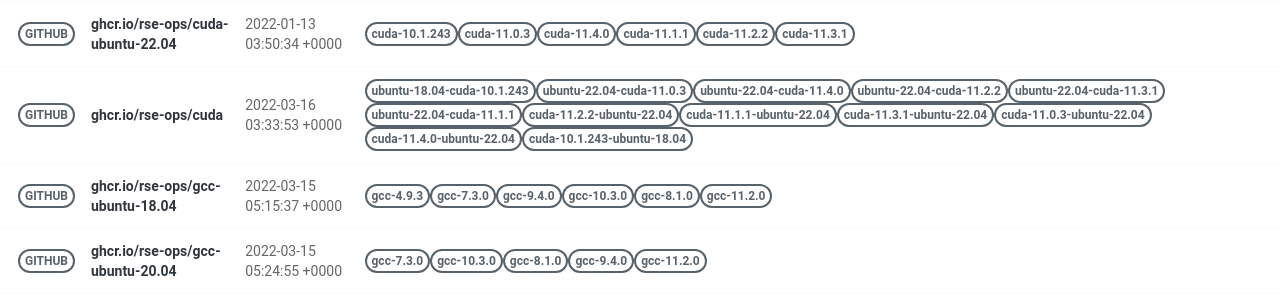
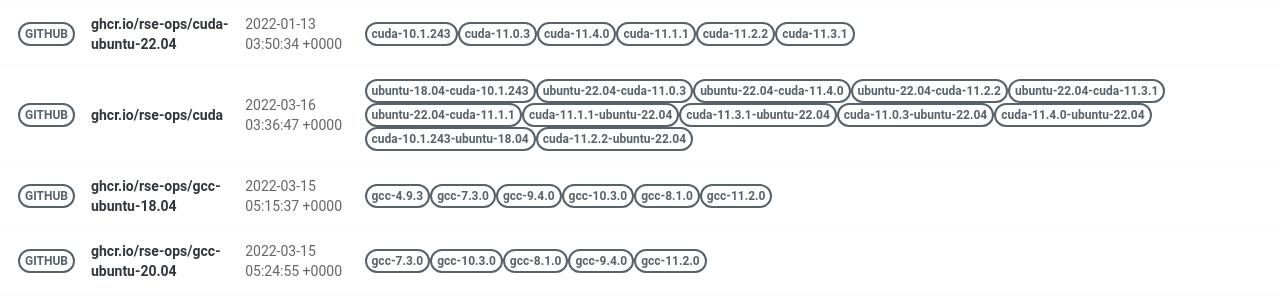
Before and after one commit to rse-ops/docker-images, a Jekyll site: the page built from pages/index.md, in a window 1280 px wide. Shown: the part 428-728 px from the top of the page. Built offline with Jekyll 4.4.1, drawn with Linux system fonts in a browser that asks for light colours; nearby versions of some CDN libraries.

Commit message:
Automated push to update library 2022-03-16

```diff
--- a/_library/ghcr.io-rse-ops-cuda.md
+++ b/_library/ghcr.io-rse-ops-cuda.md
@@ -1,7 +1,7 @@
 ---
 layout: container
 name: ghcr.io/rse-ops/cuda
-updated_at: 2022-03-16 03:33:53.819521
+updated_at: 2022-03-16 03:36:47.619016
 
 
 container_url: https://github.com/orgs/rse-ops/packages/container/package/cuda
```
Also changed, not shown: other parts of _library/ghcr.io-rse-ops-cuda.md (+3 -3 lines).
